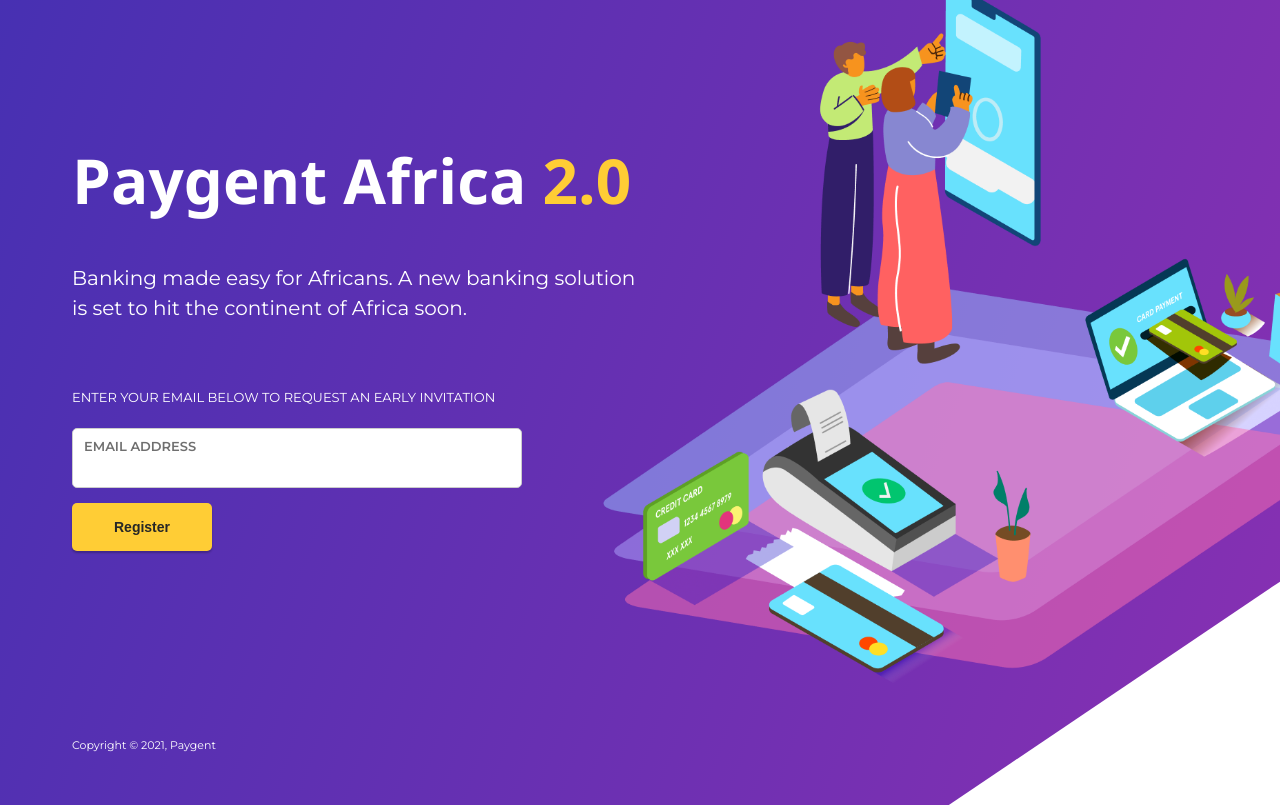
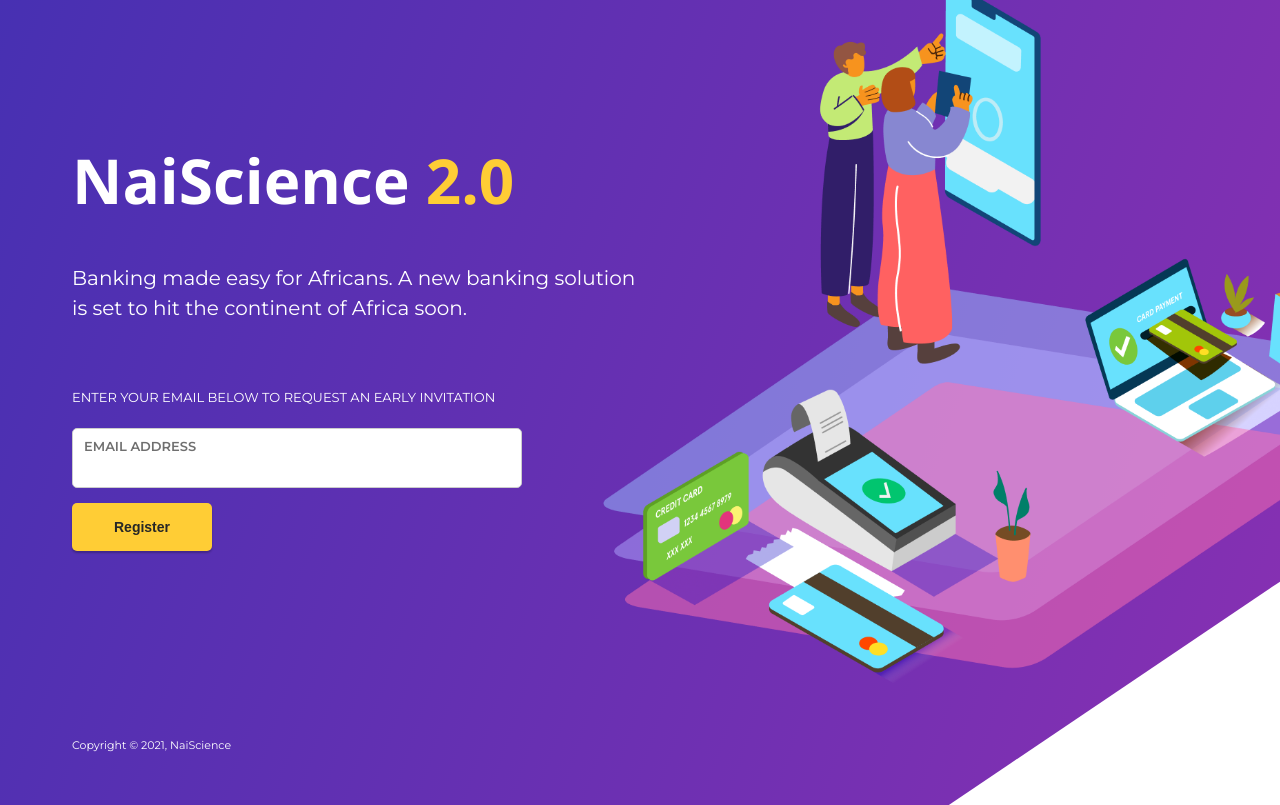
Before and after one commit to orgmatter/paygent-nai, a PHP site: page /oldfile/home.html in a window 1280 px wide. Run offline with PHP 8.4, Linux system fonts and the light colour scheme.

Commit message:
modified for nai-science data

```diff
--- a/oldfile/home.html
+++ b/oldfile/home.html
@@ -4,7 +4,7 @@
   <meta charset="UTF-8">
   <meta http-equiv="X-UA-Compatible" content="IE=edge">
   <meta name="viewport" content="width=device-width, initial-scale=1.0">
-  <title>Paygent</title>
+  <title>NaiScience</title>
 
   <meta name="author" content="Protocoh" />
   <link
@@ -38,44 +38,44 @@
   <link href="style.css" rel="stylesheet" />
 
 
-  <title>Paygent</title>
+  <title>NaiScience</title>
   <meta name="generator" content="Jekyll v3.8.2" />
-  <meta property="og:title" content="Paygent" />
+  <meta property="og:title" content="NaiScience" />
   <meta property="og:locale" content="en_US" />
   <meta
     name="description"
-    content="Paygent"
+    content="NaiScience"
   />
   <meta
     property="og:description"
-    content="Paygent"
+    content="NaiScience"
   />
   <meta name="twitter:card" content="summary"></meta>
 
   <meta name="twitter:card" content="summary" />
-  <meta name="twitter:site" content="@paygent" />
-  <meta name="twitter:creator" content="@paygent" />
-  <meta name="twitter:title" content="Paygent" />
-  <meta name="twitter:description" content="Paygent"/>
+  <meta name="twitter:site" content="@naiscience" />
+  <meta name="twitter:creator" content="@naiscience" />
+  <meta name="twitter:title" content="NaiScience" />
+  <meta name="twitter:description" content="NaiScience"/>
 
-  <meta property="og:title" content="Paygent" />
-  <meta property="og:url" content="Paygent" />
+  <meta property="og:title" content="NaiScience" />
+  <meta property="og:url" content="NaiScience" />
   <meta property="og:image" content="images/og-image.png" />
-  <meta property="og:description" content="Paygent"/>
+  <meta property="og:description" content="NaiScience"/>
   <meta property="og:locale" content="en_GB" />
   <meta property="og:type" content="Application" />
 
-  <link rel="canonical" href="Paygent" />
-  <meta property="og:url" content="Paygent" />
-  <meta property="og:site_name" content="Paygent" />
+  <link rel="canonical" href="NaiScience" />
+  <meta property="og:url" content="NaiScience" />
+  <meta property="og:site_name" content="NaiScience" />
   <meta property="og:image" content="images/logo.svg" />
   <script type="application/ld+json">
     {
-      "description": "Paygent",
-      "headline": "Paygent",
+      "description": "NaiScience",
+      "headline": "NaiScience",
       "@type": "WebSite",
-      "url": "http://Paygent",
-      "name": "Paygent",
+      "url": "http://NaiScience",
+      "name": "NaiScience",
       "@context": "http://schema.org"
     }
   </script>
@@ -83,7 +83,7 @@
 
 <body>
   <a class="skip-link sr" href="#main"></a>
-    <h1 class="sr">Paygent</h1>
+    <h1 class="sr">NaiScience</h1>
     <div class="main-container">
       <!-- <header class="">
         <div class="logo">
@@ -94,7 +94,7 @@
       <main class="flex-1">
         <div class="main-content mx-auto wrapper">
           <div class="">
-            <h1 class="maxwidth-sl mx-auto header-title">Paygent Africa <span class="inline-text">2.0</span></h1>
+            <h1 class="maxwidth-sl mx-auto header-title">NaiScience <span class="inline-text">2.0</span></h1>
             <p class="smalltext maxwidth-sm mx-auto mt-2 header-subtitle">Banking made easy for Africans. A new banking solution <br />is set to hit the continent of Africa soon.</p>
             <div class="form-area">
               <p class="nanotext">
@@ -119,7 +119,7 @@
 
       <footer class="w-100 mt-2 py-1">
         <div class="main-wrap mx-auto wrapper-x">
-          <p class="nanotext mt-2">Copyright © 2021, Paygent</p>
+          <p class="nanotext mt-2">Copyright © 2021, NaiScience</p>
         </div>
       </footer>
     </div>
```
Also changed, not shown: index.html (+10 -10 lines), roadmap.html (+22 -33 lines), css/style.css, img/core-img/nai-logo-white.ico (added), img/core-img/nai-logo-white.png (added), img/core-img/nai-science-black.png (added), img/core-img/nai-science-white.png (added).
